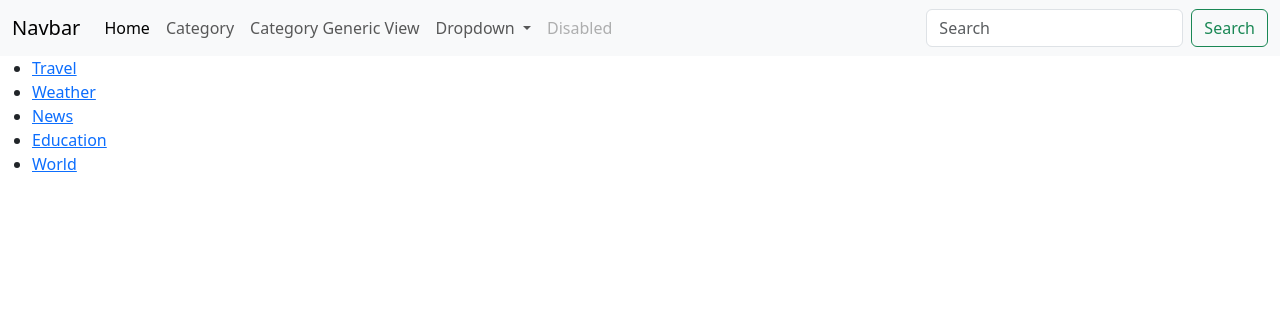
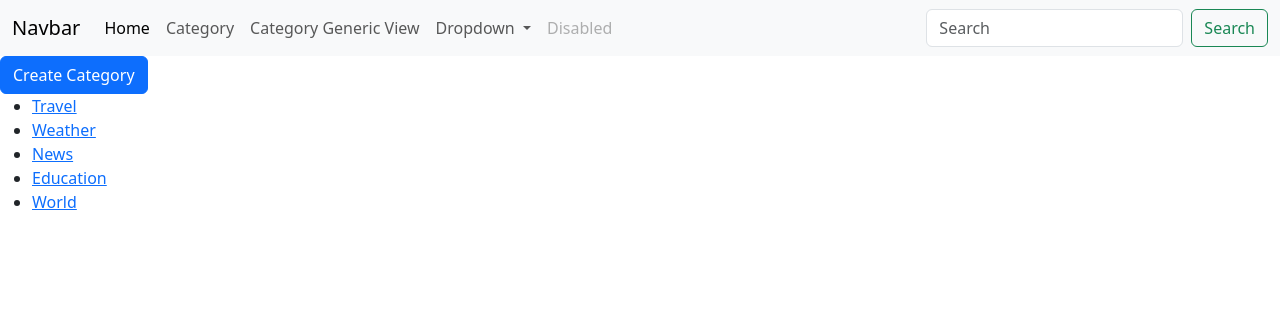
Before and after one commit to songlei1979/ORM_2025s1, a Django app: page /categorylist_g/ in a window 1280 px wide. Shown: the top 316 px of the page. Run offline with Django 5.2, Linux system fonts and the light colour scheme; data comes from the database, SQL or seed files in the repository; both versions use the stored data as it was after the commit.

Commit message:
create view

```diff
--- a/lesson/urls.py
+++ b/lesson/urls.py
@@ -1,5 +1,5 @@
 from django.urls import path
-from lesson.views import index, categorylist, post_detail, post_delete, CategoryList, CategoryDetail
+from lesson.views import index, categorylist, post_detail, post_delete, CategoryList, CategoryDetail, CategoryCreate
 
 urlpatterns = [
     path('', index, name='index'),
@@ -8,4 +8,5 @@ urlpatterns = [
     path('post_delete/<int:post_id>', post_delete, name='post_delete'),
     path('categorylist_g/', CategoryList.as_view(), name='category_list_g'),
     path('category_detail/<int:pk>', CategoryDetail.as_view(), name='category_detail'),
+    path('category_create',CategoryCreate.as_view(), name='category_create'),
 ]
--- a/lesson/views.py
+++ b/lesson/views.py
@@ -1,6 +1,6 @@
 from django.shortcuts import render
 from django.urls import reverse_lazy
-from django.views.generic import ListView, DetailView
+from django.views.generic import ListView, DetailView, CreateView
 
 from lesson.models import Post, Category
 
@@ -48,6 +48,12 @@ class CategoryList(ListView):
     template_name = 'categorylist_g.html'
     model = Category
 
+class CategoryCreate(CreateView):
+    model = Category
+    fields = ['name']
+    template_name = 'category_create.html'
+    success_url = reverse_lazy('category_list_g')
+
 
 class CategoryDetail(DetailView):
     template_name = 'category_detail.html'
--- a/templates/categorylist_g.html
+++ b/templates/categorylist_g.html
@@ -3,6 +3,9 @@
     Category
 {% endblock %}
 {% block content %}
+    <a href="{% url 'category_create' %}" class="btn btn-primary">
+        Create Category
+    </a>
     <ul>
         {% for category in object_list %}
             <li>
```
Also changed, not shown: templates/category_create.html (added, +11 -0 lines), db.sqlite3.
